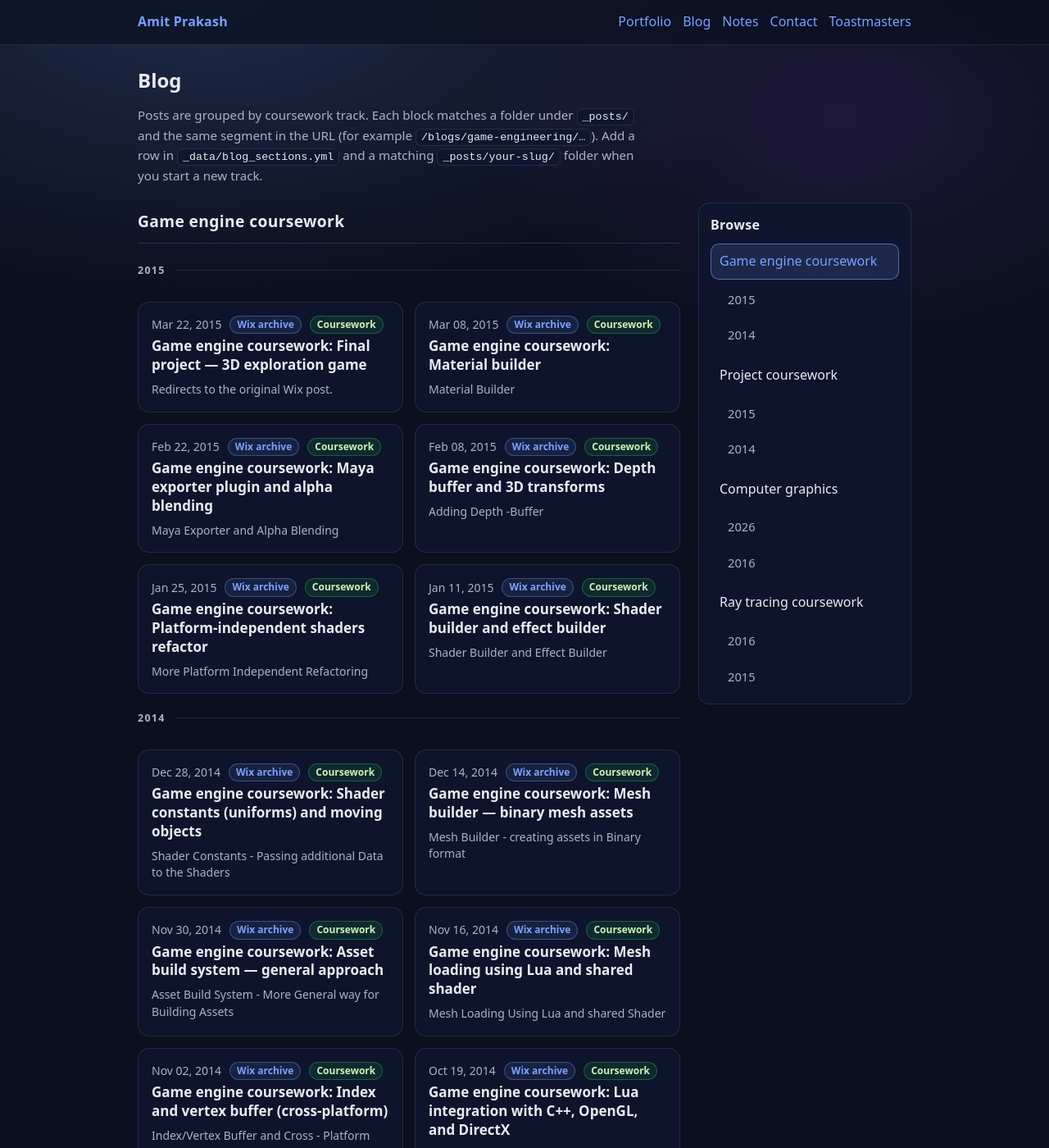
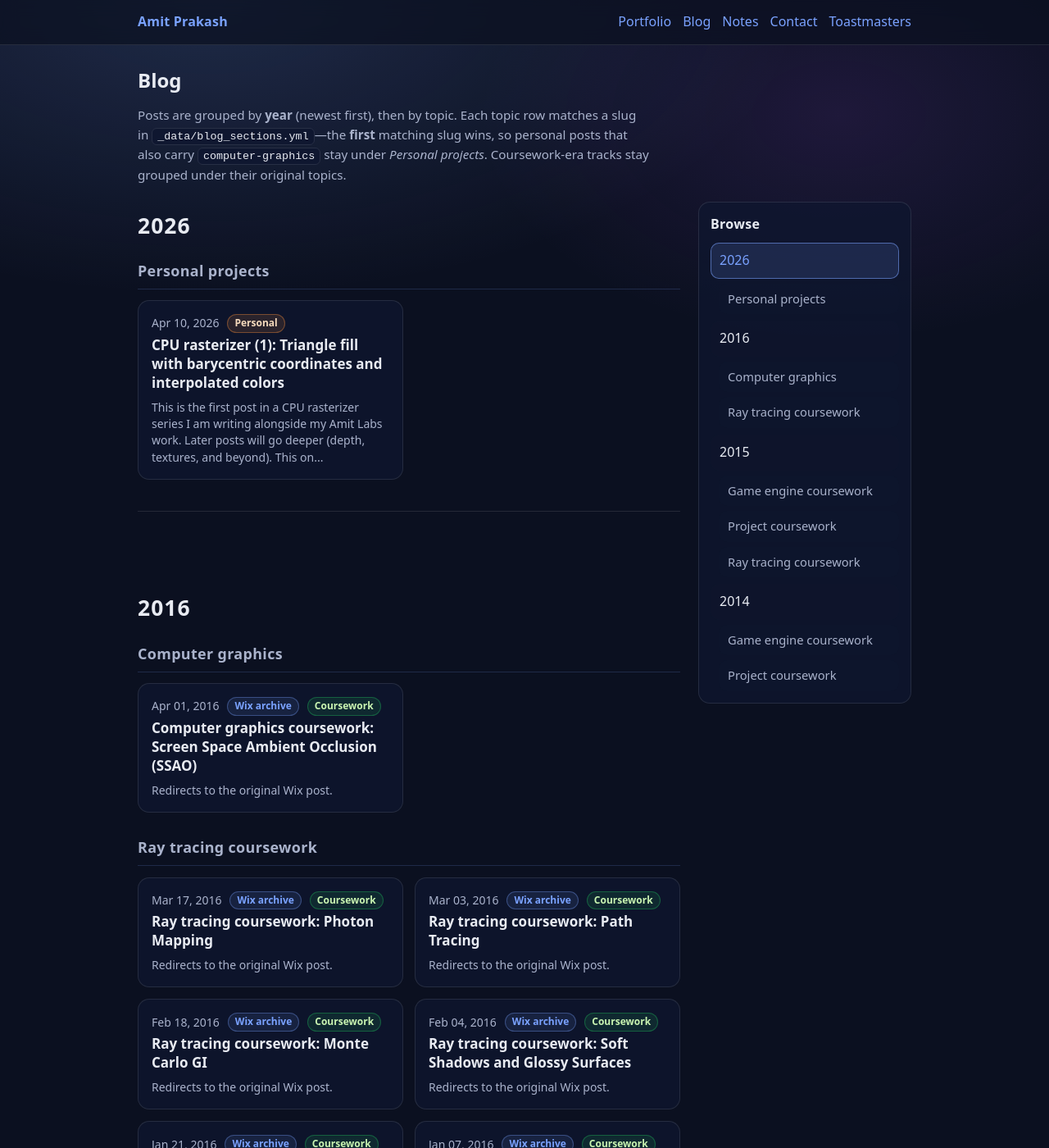
Before and after one commit to amitprakash07/amitprakash07.github.io, a Jekyll site: the page built from blogs/index.html, in a window 1280 px wide and 1400 px high. Shown: the whole window at 82% size. Built offline with Jekyll 4.4.1, drawn with Linux system fonts in a browser that asks for light colours; some of the changed text lies outside the part shown.

Commit message:
Update layout

```diff
--- a/_config.yml
+++ b/_config.yml
@@ -38,12 +38,14 @@ defaults:
     values:
       categories:
         - game-projects
+  # CPU rasterizer series: original writing (not coursework / Wix archive).
   - scope:
       path: "_posts/computer-graphics/cpu-rasterizer"
       type: "posts"
     values:
       categories:
         - computer-graphics
+        - personal-project
         - cpu-rasterizer
   - scope:
       path: "_posts/computer-graphics"
--- a/_data/blog_sections.yml
+++ b/_data/blog_sections.yml
@@ -1,5 +1,7 @@
-# Blog index: one entry per _posts/<slug>/ folder (matches permalink /blogs/<slug>/…).
-# Order here = order on the page. Comment out or remove a block until that folder has posts.
+# Blog index topics (order matters): each post is listed under the *first* slug here that
+# appears in its `categories`. Put personal / current work first so new posts surface clearly.
+- slug: personal-project
+  title: Personal projects
 - slug: game-engineering
   title: Game engine coursework
 - slug: game-projects
--- a/_posts/computer-graphics/cpu-rasterizer/2026-04-10-cpu-rasterizer-triangle-barycentric-colors.md
+++ b/_posts/computer-graphics/cpu-rasterizer/2026-04-10-cpu-rasterizer-triangle-barycentric-colors.md
@@ -2,9 +2,12 @@
 title: "CPU rasterizer (1): Triangle fill with barycentric coordinates and interpolated colors"
 date: 2026-04-10
 tags:
+  - personal-project
   - computer-graphics
+  - cpu-rasterizer
   - rasterization
   - amit-labs
+  - "2026"
 ---
 
 This is the **first** post in a **CPU rasterizer** series I am writing alongside my [Amit Labs](https://github.com/amitprakash07/amit-labs) work. Later posts will go deeper (depth, textures, and beyond). This one is about the **steps I took** to reach a point where I can **draw a filled triangle** and shade it with **per-vertex colors interpolated using barycentric coordinates**.
--- a/assets/css/style.css
+++ b/assets/css/style.css
@@ -216,6 +216,46 @@ a:hover { text-decoration: underline; }
   padding-bottom: 0;
 }
 
+.blog-index-year-block {
+  margin: 0 0 clamp(2rem, 4vw, 3rem);
+  padding: 0 0 clamp(1.75rem, 3vw, 2.5rem);
+  border-bottom: 1px solid var(--border);
+  scroll-margin-top: 88px;
+}
+
+.blog-index-year-block:last-child {
+  border-bottom: none;
+  padding-bottom: 0;
+}
+
+.blog-index-year-heading {
+  font-size: clamp(1.35rem, 3vw, 1.65rem);
+  font-weight: 750;
+  margin: 0 0 1.25rem;
+  letter-spacing: 0.04em;
+  color: var(--text);
+  scroll-margin-top: 96px;
+}
+
+.blog-index-subsection {
+  margin: 0 0 1.75rem;
+}
+
+.blog-index-subsection:last-child {
+  margin-bottom: 0;
+}
+
+.blog-index-subsection-heading {
+  font-size: clamp(1.02rem, 2.2vw, 1.12rem);
+  font-weight: 650;
+  margin: 0 0 0.85rem;
+  padding-bottom: 0.45rem;
+  border-bottom: 1px solid rgba(122, 162, 255, 0.18);
+  color: var(--muted);
+  letter-spacing: 0.02em;
+  scroll-margin-top: 96px;
+}
+
 .blog-index-heading {
   font-size: clamp(1.05rem, 2.5vw, 1.2rem);
   font-weight: 650;
@@ -300,6 +340,12 @@ a:hover { text-decoration: underline; }
   color: rgba(212, 255, 184, 0.95);
   background: rgba(34, 197, 94, 0.12);
   border-color: rgba(34, 197, 94, 0.35);
+}
+
+.blog-index-badge--personal {
+  color: rgba(255, 228, 196, 0.95);
+  background: rgba(251, 146, 60, 0.12);
+  border-color: rgba(251, 146, 60, 0.38);
 }
 
 .blog-index-card__title {
--- a/blogs/index.html
+++ b/blogs/index.html
@@ -3,40 +3,63 @@ layout: page
 title: Blog
 ---
 
-<p class="blog-index-lede">Posts are grouped by coursework track. Each block matches a folder under <code>_posts/</code> and the same segment in the URL (for example <code>/blogs/game-engineering/…</code>). Add a row in <code>_data/blog_sections.yml</code> and a matching <code>_posts/your-slug/</code> folder when you start a new track.</p>
+<p class="blog-index-lede">Posts are grouped by <strong>year</strong> (newest first), then by topic. Each topic row matches a slug in <code>_data/blog_sections.yml</code>—the <strong>first</strong> matching slug wins, so personal posts that also carry <code>computer-graphics</code> stay under <em>Personal projects</em>. Coursework-era tracks stay grouped under their original topics.</p>
 
-{% assign non_empty_sections = "" | split: "" %}
+{% comment %} Unique years, newest first {% endcomment %}
+{% assign years_unique = "" | split: "" %}
+{% for post in site.posts %}
+  {% assign y = post.date | date: "%Y" %}
+  {% unless years_unique contains y %}
+    {% assign years_unique = years_unique | push: y %}
+  {% endunless %}
+{% endfor %}
+{% assign years_desc = years_unique | sort | reverse %}
+
+<div class="blog-index-layout">
+  <div class="blog-index-sections">
+    {% for year in years_desc %}
+      {% assign year_has_any = false %}
+      {% for post in site.posts %}
+        {% assign py = post.date | date: "%Y" %}
+        {% if py == year %}
+          {% assign year_has_any = true %}
+        {% endif %}
+      {% endfor %}
+      {% if year_has_any %}
+      <section class="blog-index-year-block" id="blog-year-{{ year }}" aria-labelledby="blog-year-heading-{{ year }}">
+        <h2 id="blog-year-heading-{{ year }}" class="blog-index-year-heading">{{ year }}</h2>
+
         {% for section in site.data.blog_sections %}
-  {% assign section_posts = site.posts | where_exp: "p", "p.categories contains section.slug" %}
-  {% if section_posts.size > 0 %}
-    {% assign non_empty_sections = non_empty_sections | push: section %}
+          {% assign subsection_has_posts = false %}
+          {% for post in site.posts %}
+            {% assign py = post.date | date: "%Y" %}
+            {% if py == year and post.categories contains section.slug %}
+              {% assign primary_slug = "" %}
+              {% for sec2 in site.data.blog_sections %}
+                {% if primary_slug == "" and post.categories contains sec2.slug %}
+                  {% assign primary_slug = sec2.slug %}
+                {% endif %}
+              {% endfor %}
+              {% if primary_slug == section.slug %}
+                {% assign subsection_has_posts = true %}
+              {% endif %}
             {% endif %}
           {% endfor %}
 
-<div class="blog-index-layout">
-  <div class="blog-index-sections">
-    {% for section in non_empty_sections %}
-    {% assign section_posts = site.posts | where_exp: "p", "p.categories contains section.slug" %}
-    {% assign section_years_unique = "" | split: "" %}
-    {% for p in section_posts %}
-      {% assign y = p.date | date: "%Y" %}
-      {% unless section_years_unique contains y %}
-        {% assign section_years_unique = section_years_unique | push: y %}
-      {% endunless %}
+          {% if subsection_has_posts %}
+            <div class="blog-index-subsection" id="blog-sub-{{ year }}-{{ section.slug }}">
+              <h3 class="blog-index-subsection-heading" id="blog-{{ year }}-{{ section.slug }}">{{ section.title }}</h3>
+              <div class="blog-index-card-grid">
+                {% for post in site.posts %}
+                  {% assign py = post.date | date: "%Y" %}
+                  {% if py == year %}
+                    {% assign primary_slug = "" %}
+                    {% for sec2 in site.data.blog_sections %}
+                      {% if primary_slug == "" and post.categories contains sec2.slug %}
+                        {% assign primary_slug = sec2.slug %}
+                      {% endif %}
                     {% endfor %}
-    {% assign section_years_desc = section_years_unique | sort | reverse %}
-    {% assign section_year_anchor_done = "" | split: "" %}
-    <section class="blog-index-section" aria-labelledby="blog-{{ section.slug }}">
-      <h2 id="blog-{{ section.slug }}" class="blog-index-heading">{{ section.title }}</h2>
-      <div class="blog-index-card-grid">
-        {% for post in section_posts %}
-          {% assign post_year = post.date | date: "%Y" %}
-          {% unless section_year_anchor_done contains post_year %}
-          <div id="blog-{{ section.slug }}-year-{{ post_year }}" class="blog-index-year-divider" tabindex="-1">
-            <span class="blog-index-year-divider__label">{{ post_year }}</span>
-          </div>
-          {% assign section_year_anchor_done = section_year_anchor_done | push: post_year %}
-          {% endunless %}
+                    {% if primary_slug == section.slug %}
                       <article class="card blog-index-card">
                         <div class="blog-index-card__date">
                           {{ post.date | date: "%b %d, %Y" }}
@@ -46,45 +69,69 @@ title: Blog
                           {%- if post.tags contains "coursework" -%}
                             <span class="blog-index-badge blog-index-badge--coursework" title="Coursework write-up">Coursework</span>
                           {%- endif -%}
+                          {%- if post.tags contains "personal-project" -%}
+                            <span class="blog-index-badge blog-index-badge--personal" title="Personal project">Personal</span>
+                          {%- endif -%}
                         </div>
                         <div class="blog-index-card__title"><a href="{{ post.url | relative_url }}">{{ post.title }}</a></div>
                         {% if post.excerpt %}
                         <div class="blog-index-card__excerpt">{{ post.excerpt | strip_html | truncate: 160 }}</div>
                         {% endif %}
                       </article>
+                    {% endif %}
+                  {% endif %}
                 {% endfor %}
               </div>
+            </div>
+          {% endif %}
+        {% endfor %}
       </section>
+      {% endif %}
     {% endfor %}
   </div>
 
   <aside class="blog-index-sidebar" aria-label="Blog navigation">
     <div class="card blog-index-sidebar__card">
       <div class="blog-index-sidebar__title">Browse</div>
-      <nav class="blog-index-sidebar__nav" aria-label="By category and year">
+      <nav class="blog-index-sidebar__nav" aria-label="By year and topic">
         <ul class="blog-index-sidebar__list">
-          {% for section in non_empty_sections %}
-          {% assign section_posts = site.posts | where_exp: "p", "p.categories contains section.slug" %}
-          {% assign section_years_unique = "" | split: "" %}
-          {% for p in section_posts %}
-            {% assign y = p.date | date: "%Y" %}
-            {% unless section_years_unique contains y %}
-              {% assign section_years_unique = section_years_unique | push: y %}
-            {% endunless %}
+          {% for year in years_desc %}
+            {% assign year_has_any = false %}
+            {% for post in site.posts %}
+              {% assign py = post.date | date: "%Y" %}
+              {% if py == year %}
+                {% assign year_has_any = true %}
+              {% endif %}
             {% endfor %}
-          {% assign section_years_desc = section_years_unique | sort | reverse %}
+            {% if year_has_any %}
             <li class="blog-index-sidebar__item">
-            <a class="blog-index-sidebar__link" href="#blog-{{ section.slug }}" data-section-id="blog-{{ section.slug }}">{{ section.title }}</a>
-            {% if section_years_desc.size > 0 %}
-            <ul class="blog-index-sidebar__sublist" aria-label="{{ section.title }} years">
-              {% for y in section_years_desc %}
+              <a class="blog-index-sidebar__link" href="#blog-year-{{ year }}" data-year-id="blog-year-{{ year }}">{{ year }}</a>
+              <ul class="blog-index-sidebar__sublist" aria-label="{{ year }} topics">
+                {% for section in site.data.blog_sections %}
+                  {% assign subsection_has_posts = false %}
+                  {% for post in site.posts %}
+                    {% assign py = post.date | date: "%Y" %}
+                    {% if py == year and post.categories contains section.slug %}
+                      {% assign primary_slug = "" %}
+                      {% for sec2 in site.data.blog_sections %}
+                        {% if primary_slug == "" and post.categories contains sec2.slug %}
+                          {% assign primary_slug = sec2.slug %}
+                        {% endif %}
+                      {% endfor %}
+                      {% if primary_slug == section.slug %}
+                        {% assign subsection_has_posts = true %}
+                      {% endif %}
+                    {% endif %}
+                  {% endfor %}
+                  {% if subsection_has_posts %}
                   <li class="blog-index-sidebar__subitem">
-                <a class="blog-index-sidebar__sublink" href="#blog-{{ section.slug }}-year-{{ y }}">{{ y }}</a>
+                    <a class="blog-index-sidebar__sublink" href="#blog-{{ year }}-{{ section.slug }}">{{ section.title }}</a>
                   </li>
+                  {% endif %}
                 {% endfor %}
               </ul>
+            </li>
             {% endif %}
-          </li>
           {% endfor %}
         </ul>
       </nav>
@@ -94,44 +141,41 @@ title: Blog
 
 <script>
   (function () {
-    const links = Array.from(document.querySelectorAll('.blog-index-sidebar__link[data-section-id]'));
-    const sections = links
-      .map((a) => document.getElementById(a.dataset.sectionId))
+    const yearLinks = Array.from(document.querySelectorAll('.blog-index-sidebar__link[data-year-id]'));
+    const yearBlocks = yearLinks
+      .map((a) => document.getElementById(a.dataset.yearId))
       .filter(Boolean);
 
-    if (links.length === 0 || sections.length === 0) return;
+    if (yearLinks.length === 0 || yearBlocks.length === 0) return;
 
-    function setActive(id) {
-      for (const a of links) {
-        const isActive = a.dataset.sectionId === id;
+    function setActiveYear(id) {
+      for (const a of yearLinks) {
+        const isActive = a.dataset.yearId === id;
         a.classList.toggle('is-active', isActive);
         if (isActive) a.setAttribute('aria-current', 'true');
         else a.removeAttribute('aria-current');
       }
     }
 
-    // Default: first section
-    setActive(sections[0].id);
+    setActiveYear(yearBlocks[0].id);
 
     const io = new IntersectionObserver(
       (entries) => {
-        // Find the top-most visible section (closest to top)
         const visible = entries
           .filter((e) => e.isIntersecting)
           .sort((a, b) => a.boundingClientRect.top - b.boundingClientRect.top);
 
         if (visible.length > 0) {
-          setActive(visible[0].target.id);
+          setActiveYear(visible[0].target.id);
         }
       },
       {
         root: null,
-        // Treat a section as "active" when its heading is near the top third
-        rootMargin: '-20% 0px -70% 0px',
-        threshold: [0, 1.0],
+        rootMargin: '-18% 0px -65% 0px',
+        threshold: [0, 0.05, 1.0],
       }
     );
 
-    for (const s of sections) io.observe(s);
+    for (const block of yearBlocks) io.observe(block);
   })();
 </script>
```
Also changed, not shown: 1 other file. Lines whose indentation alone changed are shown as unchanged.
